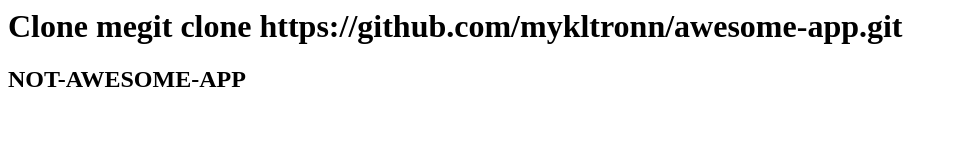
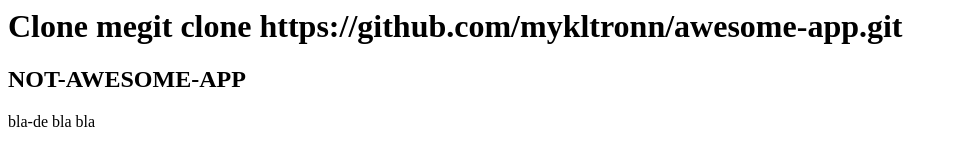
Before and after one commit to mykltronn/awesome-app, a plain HTML site: page index.html in a window 1280 px wide. Shown: the whole page, without its empty margins (0-958 px from the left). Drawn offline with Linux system fonts and the light colour scheme.

Commit message:
modify <p> in index

```diff
--- a/index.html
+++ b/index.html
@@ -1,2 +1,3 @@
 <h1>Clone megit clone https://github.com/mykltronn/awesome-app.git</h1>
 <h2> NOT-AWESOME-APP </h2>
+<p>bla-de bla bla</p>
```
